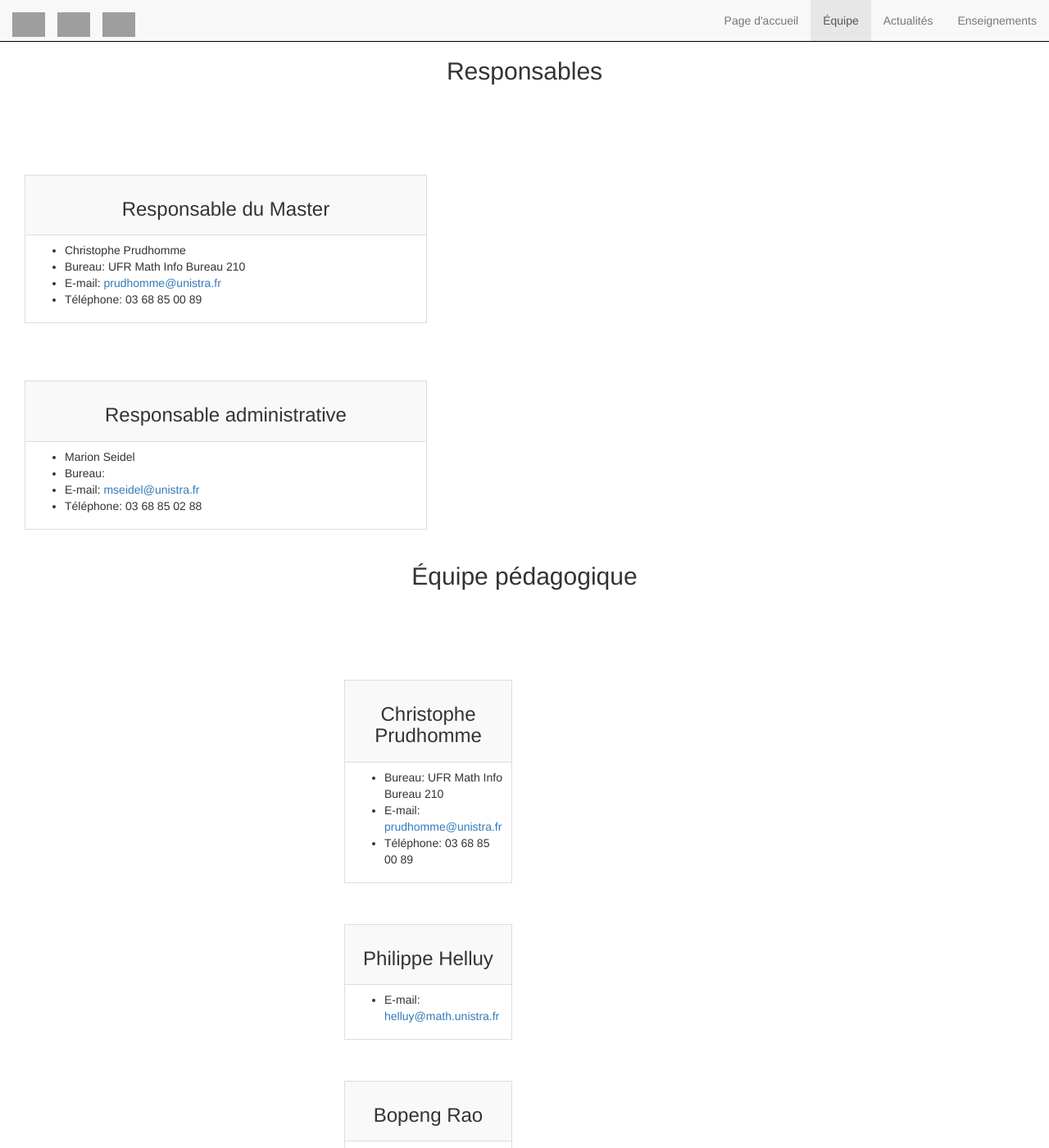
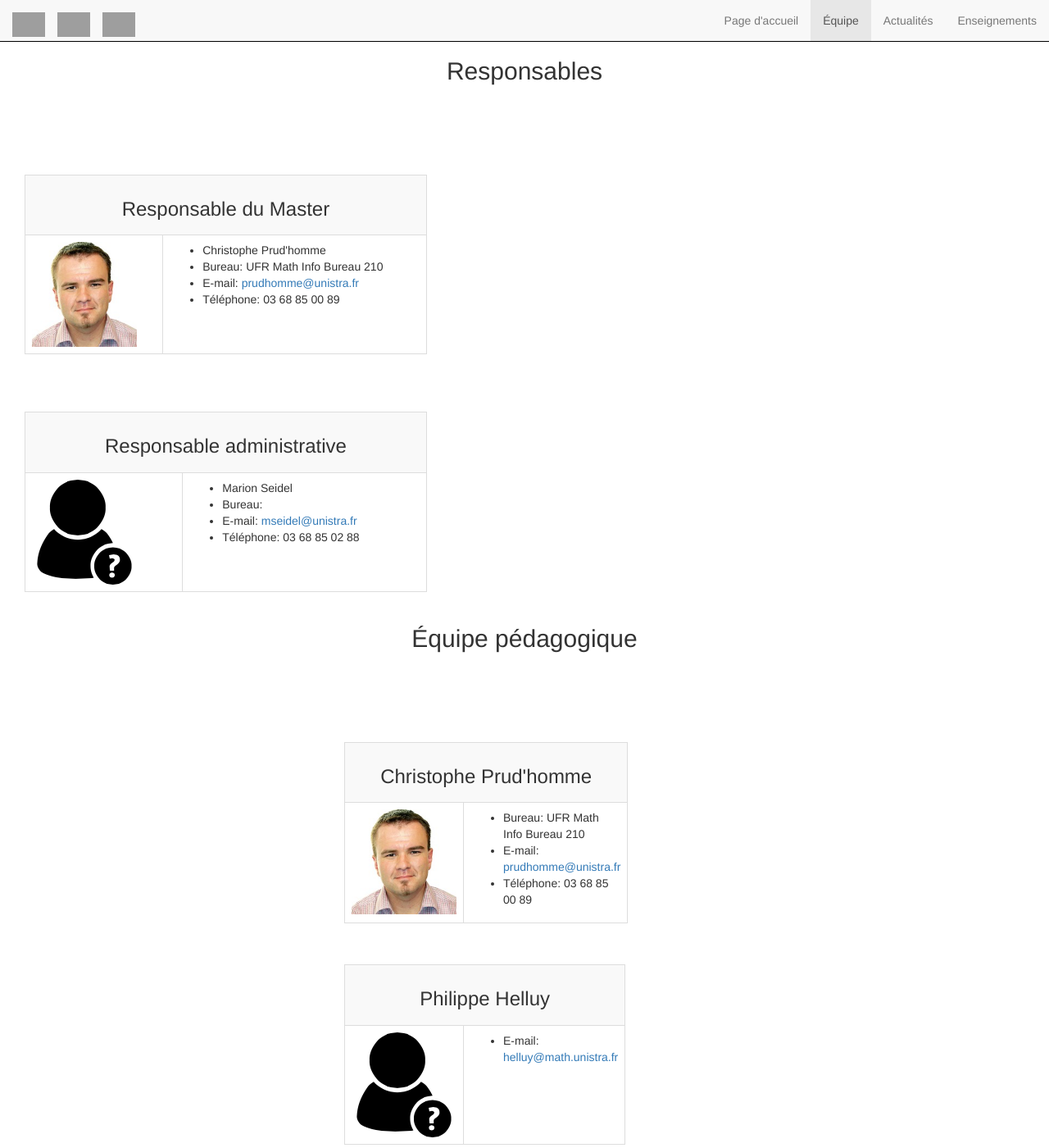
Before and after one commit to prudhomm/csmi.cemosis.fr, a Jekyll site: the page built from team.md, in a window 1280 px wide and 1400 px high. Shown: the whole window at 82% size. Built offline with Jekyll 4.4.1, drawn with Linux system fonts in a browser that asks for light colours; nearby versions of some CDN libraries; grey boxes are pictures that could not be loaded.

Commit message:
up issue #25  - ajout photo et default photo si necessaire

```diff
--- a/_data/team/managers.yml
+++ b/_data/team/managers.yml
@@ -1,11 +1,13 @@
-- name: Christophe Prudhomme
+- name: Christophe Prud'homme
   position: Responsable du Master
   office: UFR Math Info Bureau 210
   email: prudhomme@unistra.fr
   telephone: 03 68 85 00 89
+  photo: /images/photos/cp-id-192x192.jpg
 
 - name: Marion Seidel
   position: Responsable administrative
   office:
   email: mseidel@unistra.fr
   telephone: 03 68 85 02 88
+  photo:
--- a/team.md
+++ b/team.md
@@ -17,12 +17,18 @@ permalink: /team/
 	<table class="table table-bordered table-hover table-striped" style="margin-top:50px">
 		<tbody>
 		<tr>
-			<td style="text-align:center"><h3>{{ member.position }}</h3></td>
+		 <td colspan="2" style="text-align:center"><h3>{{ member.position }}</h3></td>
 		</tr>
 		<tr>
+		<td>
+		{% if member.photo %}
+			<img src="{{ member.photo }}" width="128px">
+		{% else %}
+		 <img src="/images/photos/unknown-id-128x128.png" width="128px">
+		{% endif %}
+		</td>
 			<td>
 				<ul>
-
 					<li>{{ member.name }}</li>
 					<li>Bureau: {{ member.office }}</li>
 					<li>E-mail: <a href="mailto:{{ member.email }}">{{ member.email }}</a></li>
@@ -52,9 +58,16 @@ permalink: /team/
 	<table class="table table-bordered table-hover table-striped" style="margin-top:50px">
 		<tbody>
 		<tr>
-			<td style="text-align:center"><h3>{{ member.name }}</h3></td>
+			<td colspan="2" style="text-align:center"><h3>{{ member.name }}</h3></td>
 		</tr>
 		<tr>
+		<td>
+		{% if member.photo %}
+			<img src="{{ member.photo }}" width="128px">
+		{% else %}
+		 <img src="/images/photos/unknown-id-128x128.png" width="128px">
+		{% endif %}
+		</td>
 			<td>
 				<ul>
 
```
Also changed, not shown: _data/team/members.yml (+13 -1 lines), images/photos/cp-id-192x192.jpg (added), images/photos/unknown-id-128x128.png (added).
